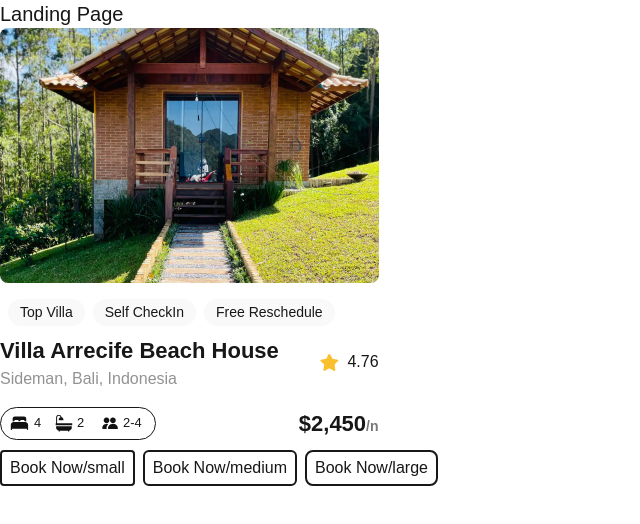
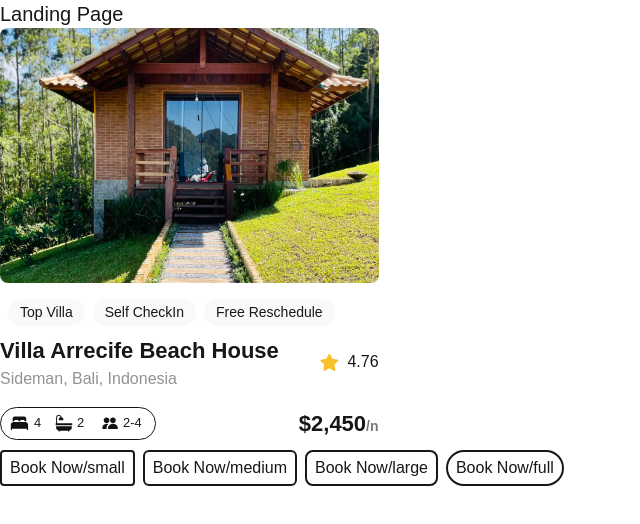
Before and after one commit to grafter-ca/alx-project-0x00-setup, a Next.js app in the folder alx-project-0x00/: page /landing in a window 1280 px wide. Shown: the top 524 px of the page, without its empty margins (0-640 px from the left). Built offline with nearby package versions, Linux system fonts and the light colour scheme.

Commit message:
checking button styles, sm,md,lg and full

```diff
--- a/alx-project-0x00/pages/landing.tsx
+++ b/alx-project-0x00/pages/landing.tsx
@@ -6,10 +6,10 @@ const Landing: React.FC =  () => {
     <div>
       <h1 className=" text-xl font-extralight">Landing Page</h1>
       <Card />
-
       <Button   title="Book Now/small" styles="px-2 py-1 border-2 mr-2 rounded-sm"/>
       <Button   title="Book Now/medium" styles="px-2 py-1 border-2 mr-2 rounded-md"/>
       <Button   title="Book Now/large" styles="px-2 py-1 border-2 mr-2 rounded-lg"/>
+      <Button   title="Book Now/full" styles="px-2 py-1 border-2 mr-2 rounded-full"/>
     </div>
   )
 }
```
